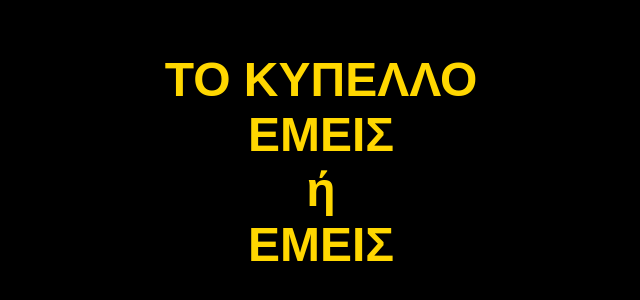
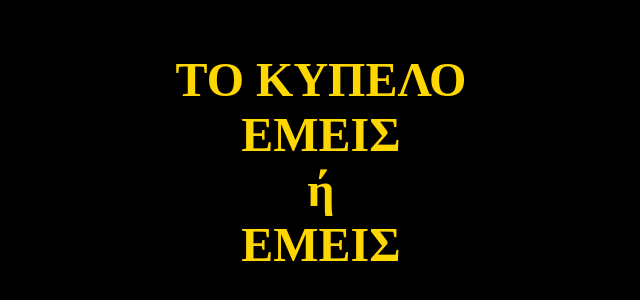
Before and after one commit to ea-gr/ea-gr.github.io, a plain HTML site: page index.html in a window 1280 px wide. Shown: the part 238-538 px from the top of the page, without its empty margins (319-959 px from the left). Drawn offline with Linux system fonts and the light colour scheme.

Commit message:
Update index.html

```diff
--- a/index.html
+++ b/index.html
@@ -10,7 +10,7 @@
             display: flex;
             justify-content: center;
             align-items: center;
-            font-family: Arial, sans-serif;
+            font-family: "Times New Roman", Times, serif;
         }
 
         .text {
@@ -23,7 +23,7 @@
 </head>
 <body>
     <div class="text">
-        TO ΚΥΠΕΛΛΟ<br>
+        TO ΚΥΠΕΛΟ<br>
         ΕΜΕΙΣ<br>
         ή<br>
         ΕΜΕΙΣ
```
